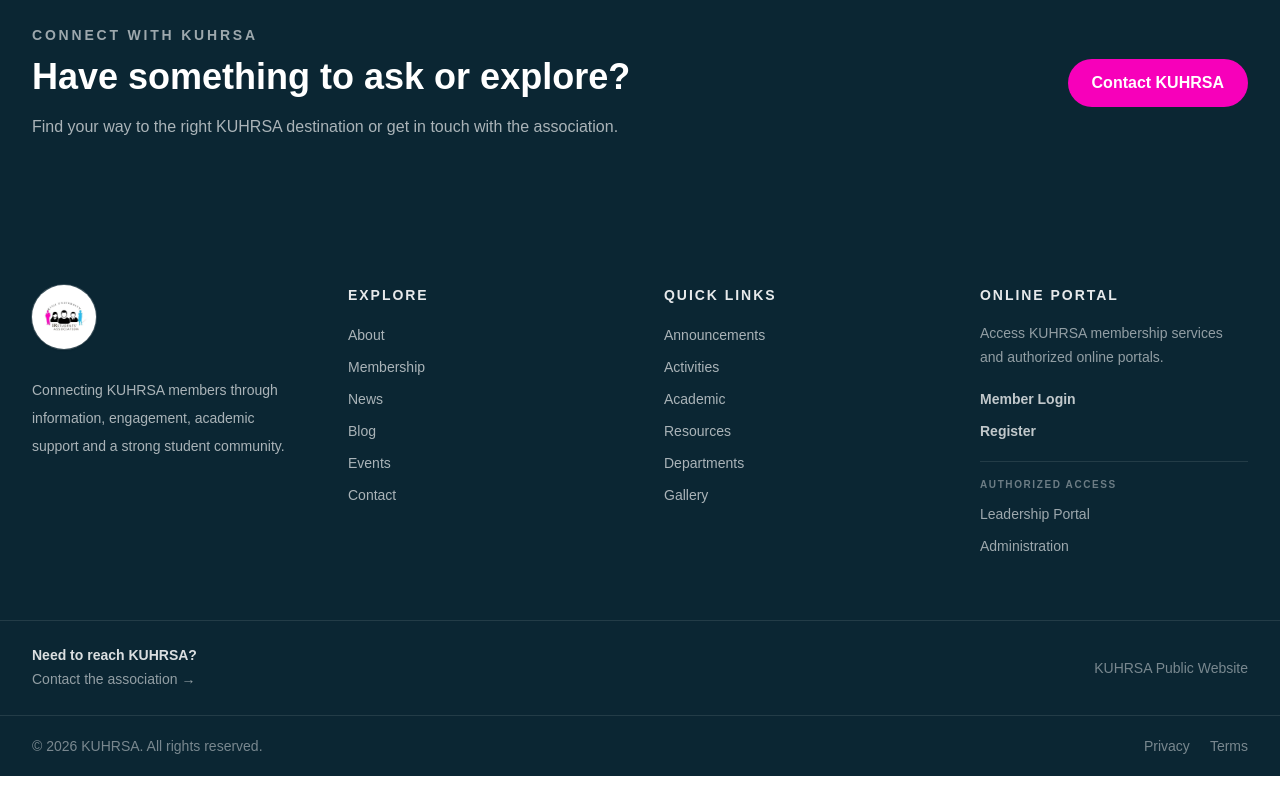
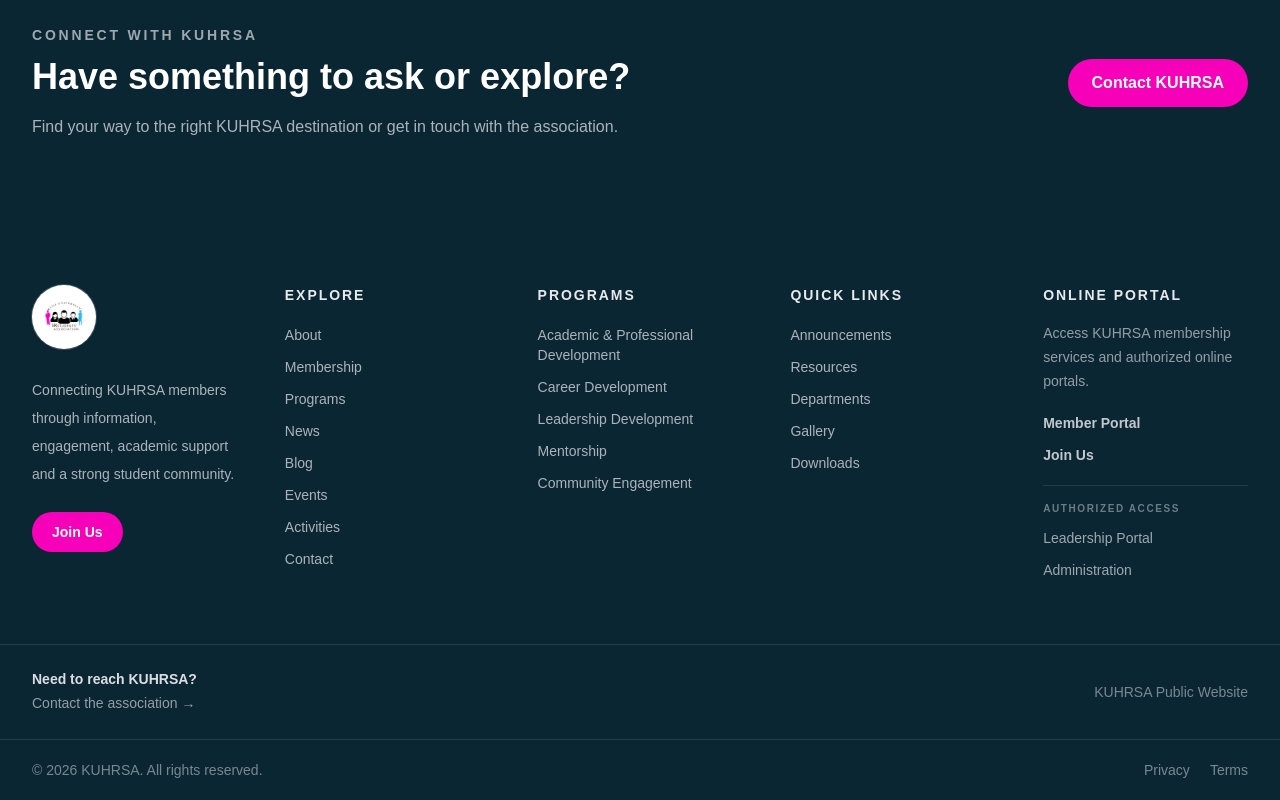
Before and after one commit to hlestakovjames/kuhrsa-frontend, a Next.js app: page / in a window 1280 px wide. Shown: the part 2123-2923 px from the top of the page. Before the commit the page ends 2899 px from the top, so only its background shows below. Built offline with nearby package versions, Linux system fonts and the light colour scheme.

Commit message:
Enhance KUHRSA site footer

```diff
--- a/components/site/SiteFooter.tsx
+++ b/components/site/SiteFooter.tsx
@@ -4,32 +4,42 @@ import Link from "next/link";
 const exploreLinks = [
   ["About", "/about"],
   ["Membership", "/membership"],
+  ["Programs", "/programs"],
   ["News", "/news"],
   ["Blog", "/blog"],
   ["Events", "/events"],
+  ["Activities", "/activities"],
   ["Contact", "/contact"],
+];
+
+const programLinks = [
+  ["Academic & Professional Development", "/programs/academic"],
+  ["Career Development", "/programs/career"],
+  ["Leadership Development", "/programs/leadership"],
+  ["Mentorship", "/programs/mentorship"],
+  ["Community Engagement", "/programs/community"],
 ];
 
 const quickLinks = [
   ["Announcements", "/announcements"],
-  ["Activities", "/activities"],
-  ["Academic", "/academic"],
   ["Resources", "/resources"],
   ["Departments", "/departments"],
   ["Gallery", "/gallery"],
+  ["Downloads", "/resources/downloads"],
 ];
 
 const portalLinks = [
-  ["Member Login", "/login"],
-  ["Register", "/register"],
+  ["Member Portal", "/login"],
+  ["Join Us", "/register"],
 ];
 
 export default function SiteFooter() {
   return (
     <footer className="bg-[#0B2633] text-white">
-      <div className="mx-auto grid max-w-7xl gap-12 px-5 py-16 sm:grid-cols-2 lg:grid-cols-4 lg:px-8">
+      {/* Main Footer */}
+      <div className="mx-auto grid max-w-7xl gap-12 px-5 py-16 sm:grid-cols-2 lg:grid-cols-5 lg:px-8">
         {/* Brand */}
-        <div>
+        <div className="lg:col-span-1">
           <Link
             href="/"
             className="inline-flex items-center"
@@ -50,6 +60,13 @@ export default function SiteFooter() {
             Connecting KUHRSA members through information, engagement,
             academic support and a strong student community.
           </p>
+
+          <Link
+            href="/register"
+            className="mt-6 inline-flex rounded-full bg-[#F700BA] px-5 py-2.5 text-sm font-black text-white transition hover:bg-[#CE26A4]"
+          >
+            Join Us
+          </Link>
         </div>
 
         {/* Explore */}
@@ -60,6 +77,25 @@ export default function SiteFooter() {
 
           <div className="mt-5 grid gap-3 text-sm text-white/65">
             {exploreLinks.map(([label, href]) => (
+              <Link
+                key={href}
+                href={href}
+                className="transition hover:text-white"
+              >
+                {label}
+              </Link>
+            ))}
+          </div>
+        </div>
+
+        {/* Programs */}
+        <div>
+          <h3 className="text-sm font-black uppercase tracking-[0.14em] text-white/90">
+            Programs
+          </h3>
+
+          <div className="mt-5 grid gap-3 text-sm leading-5 text-white/65">
+            {programLinks.map(([label, href]) => (
               <Link
                 key={href}
                 href={href}
@@ -111,7 +147,7 @@ export default function SiteFooter() {
               </Link>
             ))}
 
-            {/* Authorized portals */}
+            {/* Authorized Access */}
             <div className="mt-2 border-t border-white/10 pt-4">
               <p className="text-[10px] font-black uppercase tracking-[0.16em] text-white/40">
                 Authorized Access
@@ -137,7 +173,7 @@ export default function SiteFooter() {
         </div>
       </div>
 
-      {/* Contact strip */}
+      {/* Contact Strip */}
       <div className="border-t border-white/10">
         <div className="mx-auto flex max-w-7xl flex-col gap-4 px-5 py-6 sm:flex-row sm:items-center sm:justify-between lg:px-8">
           <div>
@@ -159,7 +195,7 @@ export default function SiteFooter() {
         </div>
       </div>
 
-      {/* Bottom bar */}
+      {/* Bottom Bar */}
       <div className="border-t border-white/10">
         <div className="mx-auto flex max-w-7xl flex-col gap-3 px-5 py-5 text-sm text-white/45 sm:flex-row sm:items-center sm:justify-between lg:px-8">
           <p>© {new Date().getFullYear()} KUHRSA. All rights reserved.</p>
```
